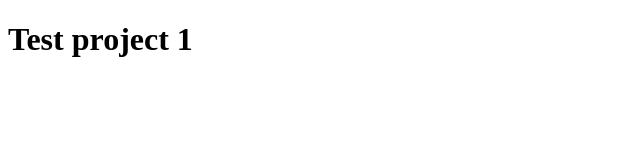
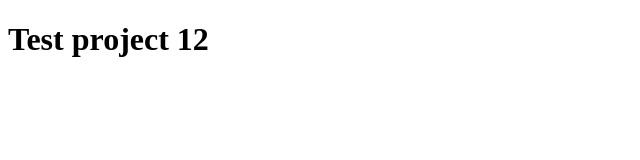
Before and after one commit to StefanVir/Test, a plain HTML site: page index.html in a window 1280 px wide. Shown: the full height of the page, 0-640 px from the left. Drawn offline with Linux system fonts and the light colour scheme.

Commit message:
second com

```diff
--- a/index.html
+++ b/index.html
@@ -7,6 +7,6 @@
     <title>Document</title>
   </head>
   <body>
-    <h1>Test project 1</h1>
+    <h1>Test project 12</h1>
   </body>
 </html>
```
